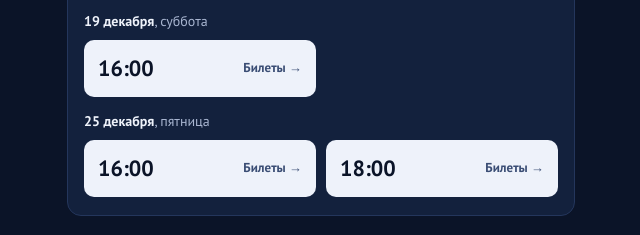
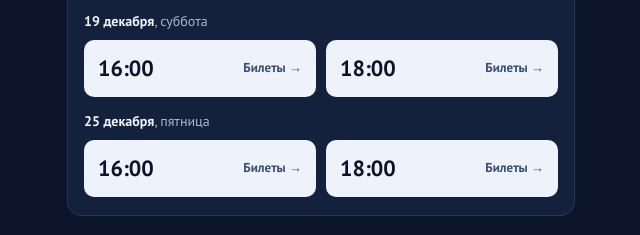
Before and after one commit to konstantinmukhanov/myxa-tickets, a website: page bilety/index.html in a window 1280 px wide. Shown: the part 491-726 px from the top of the page, without its empty margins (319-959 px from the left). Drawn offline with Linux system fonts and the light colour scheme; a web font is replaced by a local one.

Commit message:
Страница билетов: Финдус 19.12 в 18:00
Co-Authored-By: Claude Opus 5.5 <noreply@anthropic.com>
Claude-Session: https://claude.ai/code/session_01NsxXZRspYQXPr6BXPqjmty

```diff
--- a/bilety/index.html
+++ b/bilety/index.html
@@ -105,6 +105,7 @@ footer { color: var(--mist); font-size: 13px; text-align: center; }
         <div class="day-name"><b>19 декабря</b>, суббота</div>
         <div class="times">
           <a class="btn" href="https://polakohedonist.club/ru/events/1cdd190b-c523-401d-b30a-29a7aaceeb14"><span class="t">16:00</span><span class="go">Билеты →</span></a>
+          <a class="btn" href="https://polakohedonist.club/ru/events/findus-i-rozhdestvo-kc-grad-2026-12-19-18-00-1"><span class="t">18:00</span><span class="go">Билеты →</span></a>
         </div>
       </div>
       <div class="day">
```
